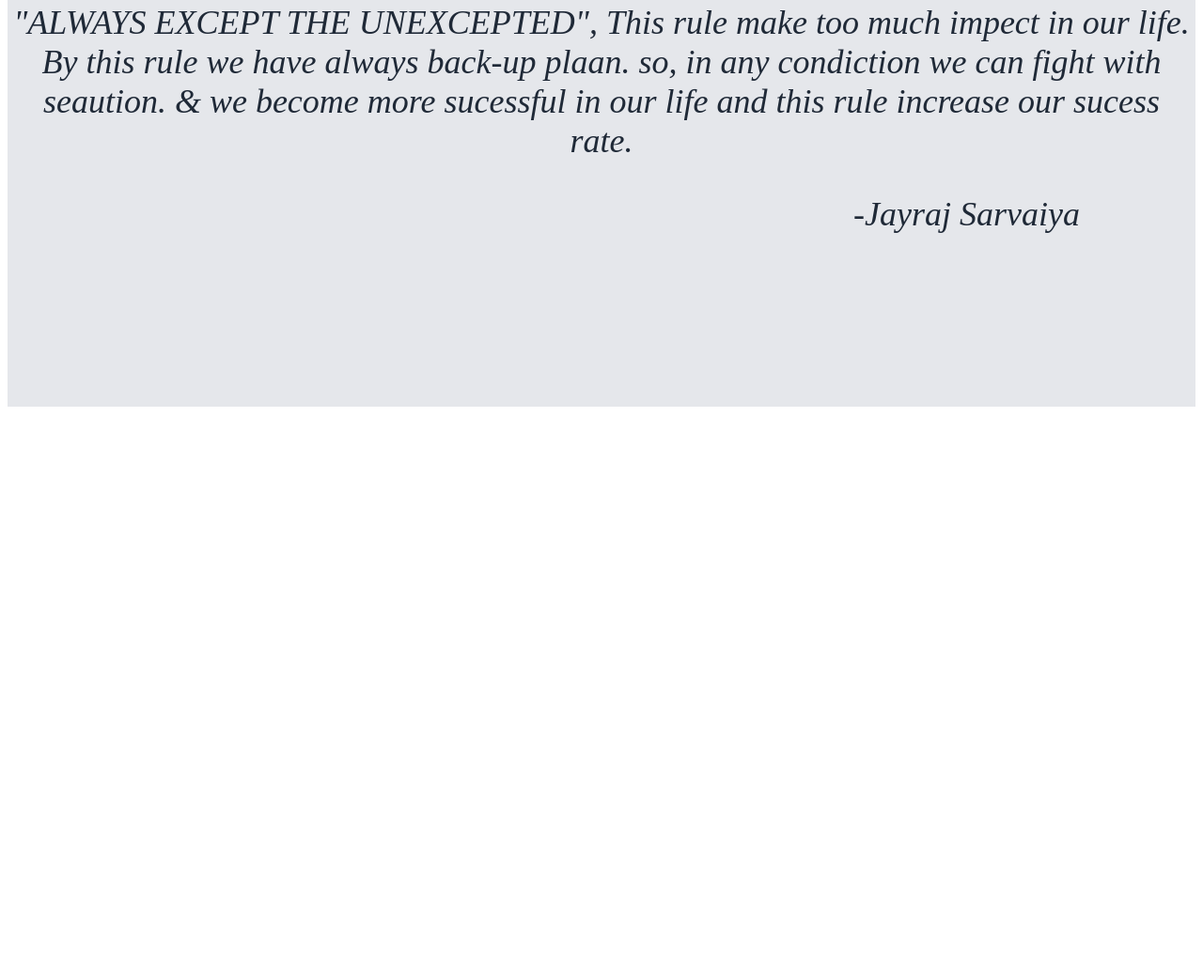
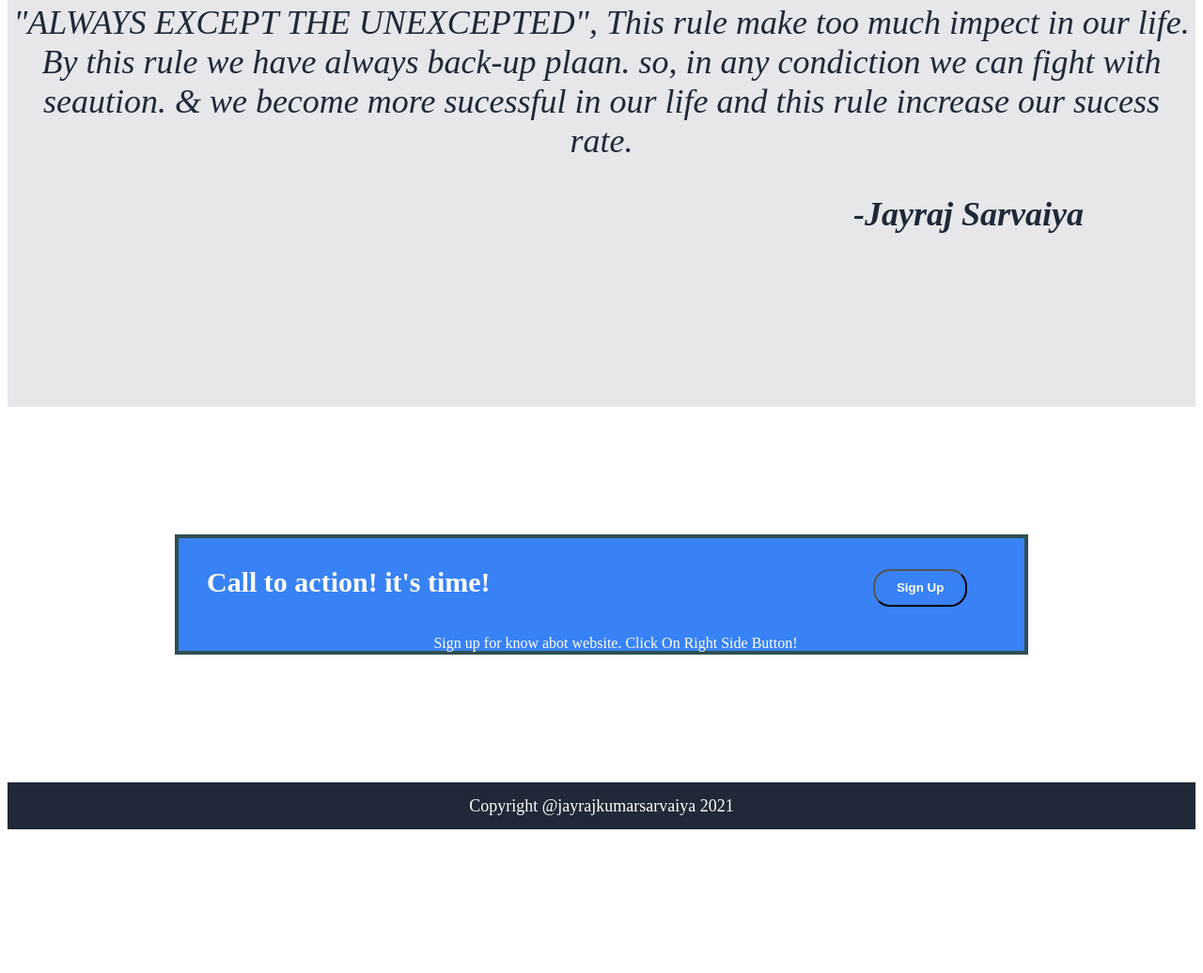
Before and after one commit to JayrajkumarSarvaiya/Landing-Page, a plain HTML site: page index.html in a window 1280 px wide. Shown: the part 1375-2411 px from the top of the page at 94% size. After the commit the page ends 2266 px from the top, so only its background shows below. Drawn offline with Linux system fonts and the light colour scheme.

Commit message:
CSS file and Html File Updated

```diff
--- a/index.html
+++ b/index.html
@@ -56,7 +56,18 @@
           <P class="quote"><em>"ALWAYS EXCEPT THE UNEXCEPTED"</em>, This rule make too much impect in our life. By this rule we have always back-up plaan. so, in any condiction we can fight with seaution. & we become more sucessful in our life and this rule increase our sucess rate.</P>
           <p class="sayar">-Jayraj Sarvaiya</p>
         </div>
-        <div class="four"></div>
+
+        <div class="four">
+        <div class="add">
+          <form action="#" method="post">
+          <p class="last-h">Call to action! it's time!
+             <input class="last-btn" type="submit" value="Sign Up">
+            <p class="last">Sign up for know abot website. Click On Right Side Button!
+            </p></p></form>
+
+        </div>
+        </div>
+        <footer class="copy-right">Copyright @jayrajkumarsarvaiya 2021</footer>
     </div>
 </body>
 </html>
--- a/style.css
+++ b/style.css
@@ -119,7 +119,51 @@ h1{
     color: #1F2937;
     font-style: italic;
     margin-left: 900px;
+    font-weight: bold;
 }
 .four{
-    height: 600px;
+    height: 400px;
+    width: auto;
+    display: flex;
+    flex-direction: row;
+    align-items: center;
+    justify-content: center;
+    border-radius: 18px;
 }
+.add{
+    width: 900px;
+    height: 120px;
+    border: 4px solid darkslategray;
+    background: #3882F6
+}
+.last-h{
+    color: white;
+    font-size: 30px;
+    padding-left: 30px;
+    font-weight: bold;
+}
+.last{
+    color: white;
+    padding-left: 30px;
+    text-align: center;
+
+}
+
+.copy-right{
+    background: #1f2937;
+    display:flex;
+    height: 50px;
+    font-size: 18px;
+    color: white;
+    justify-content: center;
+    align-items: center;
+}
+.last-btn{
+background-color: #3882F6;
+    color: #fff;
+    height: 40px;
+    width: 100px;
+    font-weight: bold;
+    border-radius: 18px;
+    margin-left: 400px;
+}
```
